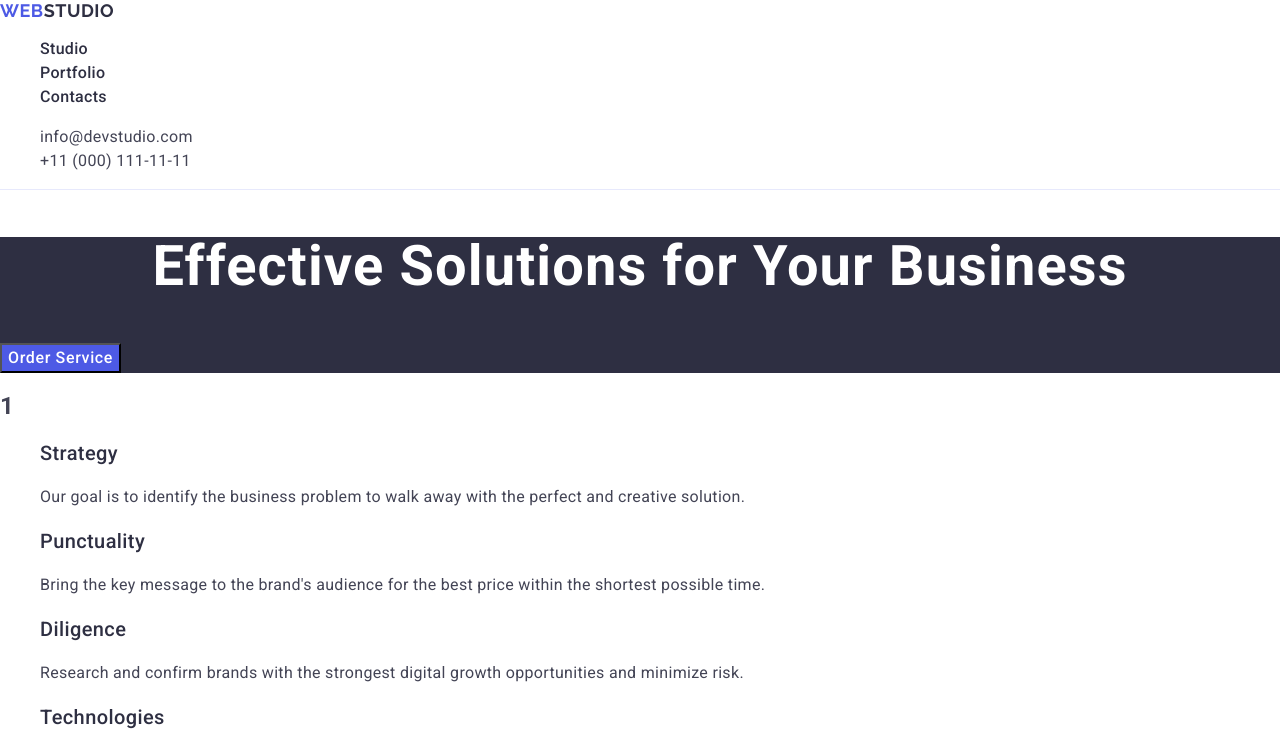
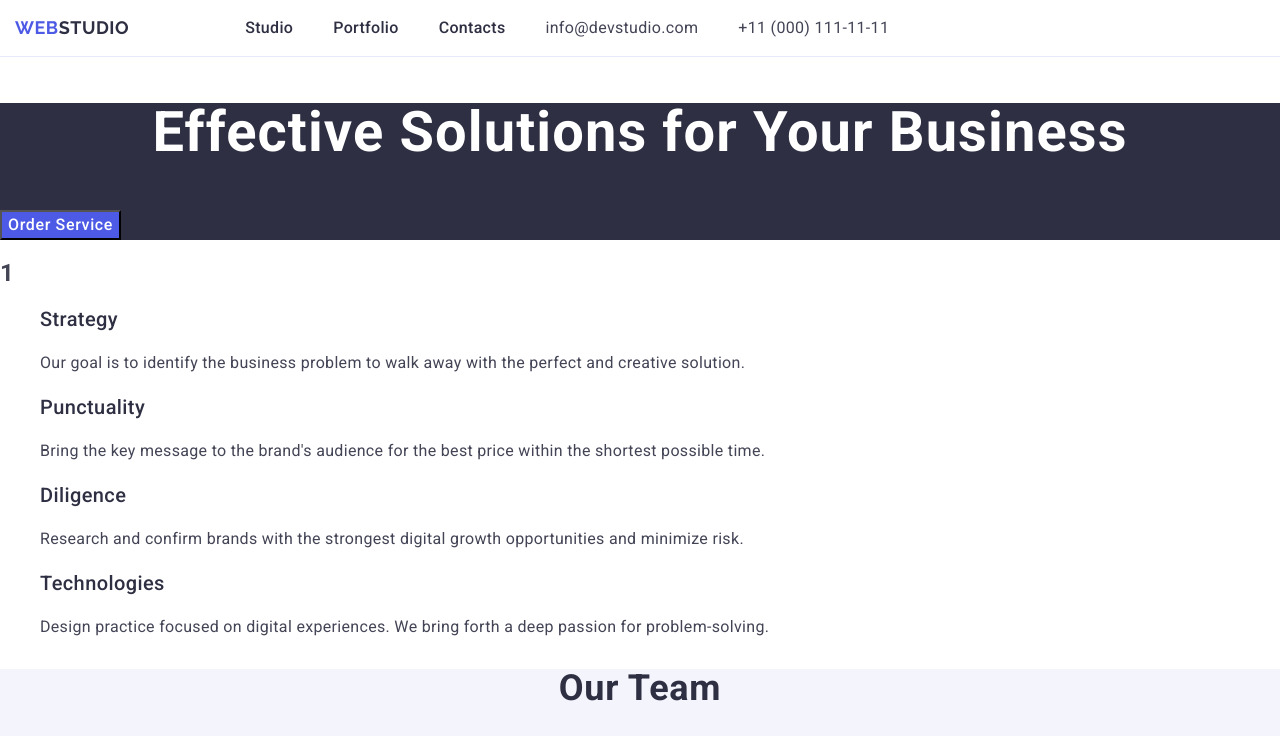
Before and after one commit to anastasia-mamatova1512/goit-markup-hw-03, a plain HTML site: page index.html in a window 1280 px wide. Shown: the top 736 px of the page. Drawn offline with nearby package versions, Linux system fonts and the light colour scheme.

Commit message:
add header set

```diff
--- a/css/styles.css
+++ b/css/styles.css
@@ -16,6 +16,20 @@ img{
     border-bottom: 1px solid #e7e9fc;
 }
 
+.container{
+    width: 1158px;
+    padding: 0 15px;
+}
+
+.header-navigation{
+    display: flex;
+}
+
+.navigation-list{
+    display: flex;
+    align-items: center;
+}
+
 .logo-left{
     font-family: "Raleway", sans-serif;
     font-weight: 700;
@@ -25,6 +39,8 @@ img{
     text-transform: uppercase;
     text-decoration: none;
     color: #4D5AE5;
+
+    margin-right: 76px;
 }
 
 .logo-right{
@@ -38,6 +54,11 @@ img{
     color: #2E2F42;
 }
 
+.menu-list{
+    display: flex;
+    gap: 40px;
+}
+
 .navigation-item{
     line-height: 1.5;
     letter-spacing: 0.02em;
@@ -45,6 +66,8 @@ img{
     font-size: 16px;
     text-decoration: none;
     color: #2E2F42;
+
+    padding: 24px 0;
 }
 
 .navigation-item:hover,
@@ -54,6 +77,11 @@ img{
 
 .address{
     font-style: normal;
+}
+
+.adress-list{
+    display: flex;
+    gap: 40px;
 }
 
 .address-item{
--- a/index.html
+++ b/index.html
@@ -21,14 +21,14 @@
   </head>
   <body>
     <header class="header">
-      <div class="header-navigation">
+      <div class="container header-navigation">
         <nav class="navigation-list">
           <a class="logo-left" href="./index.html"
             >Web<span class="logo-right">Studio</span></a
           >
 
-          <ul>
-            <li class="menu-list">
+          <ul class="menu-list">
+            <li>
               <a class="navigation-item" href="./index.html">Studio</a>
             </li>
             <li>
```
